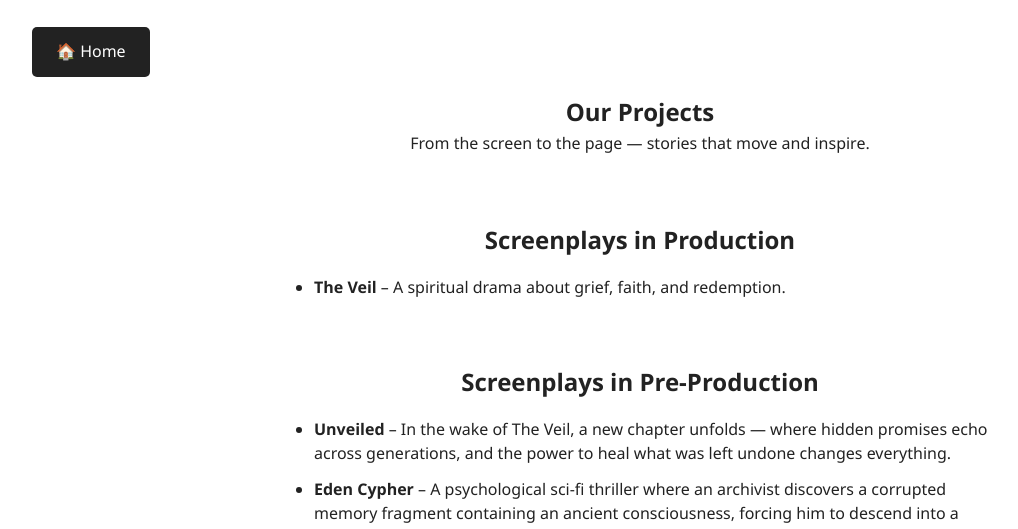
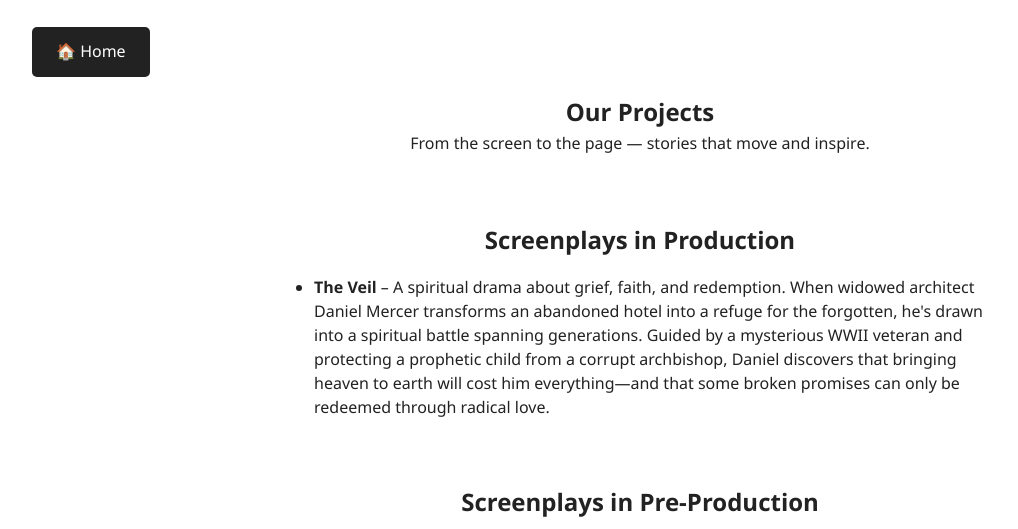
Before and after one commit to marcelt101/cinematicink, a plain HTML site: page projects.html in a window 1280 px wide. Shown: the part 188-717 px from the top of the page, without its empty margins (0-1018 px from the left). Drawn offline with Linux system fonts and the light colour scheme.

Commit message:
The Veil update

```diff
--- a/projects.html
+++ b/projects.html
@@ -28,7 +28,7 @@
   <section class="about">
   <h2>Screenplays in Production</h2>
   <ul class="project-list">
-    <li><strong>The Veil</strong> – A spiritual drama about grief, faith, and redemption.</li>
+    <li><strong>The Veil</strong> – A spiritual drama about grief, faith, and redemption. When widowed architect Daniel Mercer transforms an abandoned hotel into a refuge for the forgotten, he's drawn into a spiritual battle spanning generations. Guided by a mysterious WWII veteran and protecting a prophetic child from a corrupt archbishop, Daniel discovers that bringing heaven to earth will cost him everything—and that some broken promises can only be redeemed through radical love.</li>
   </ul>
 </section>
 
```
